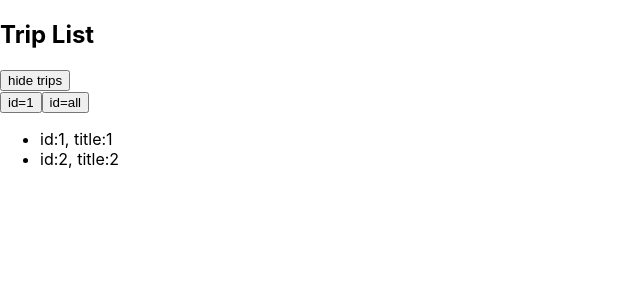
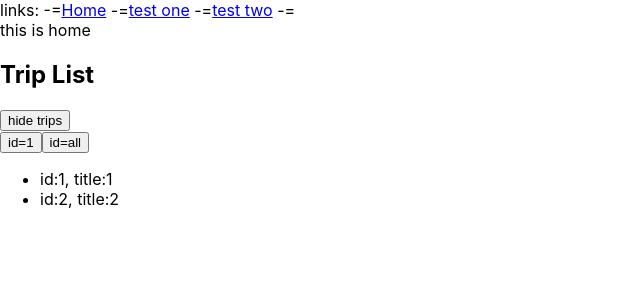
Before and after one commit to TohidEq/learning-react-maximilian-cours, a React (Create React App) app in the folder 05-netninja-data-fetch/tripago/: page / in a window 1280 px wide. Shown: the top 300 px of the page, without its empty margins (0-640 px from the left). Built offline with nearby package versions, Linux system fonts and the light colour scheme; data requests are answered from the project's data file; the HTML template or start-up script is replaced by a standard one.

Commit message:
10-Links without NavLink  Net Ninja

```diff
--- a/05-netninja-data-fetch/tripago/src/App.js
+++ b/05-netninja-data-fetch/tripago/src/App.js
@@ -1,19 +1,56 @@
-import { BrowserRouter as Router, Routes, Route } from "react-router-dom";
+import { BrowserRouter, Routes, Route, Link } from "react-router-dom";
+
 import Home from "./Components/Home/Home";
-import TripList from "./Components/TripList/TripList";
+import TestOne from "./Components/TestOne/TestOne";
+import TestTwo from "./Components/TestTwo/TestTwo";
 
 function App() {
   return (
-    <Router>
-      <div className="App">
+    <div className="App">
+      <BrowserRouter>
+        <nav>
+          links: -=
+          <Link to={"/"}>Home</Link> -=
+          <Link to={"/testone"}>test one</Link> -=
+          <Link to={"/testtwo"}>test two</Link> -=
+        </nav>
         <Routes>
-          <Route path="/" element={<TripList />} />
+          <Route exact path="/" element={<Home />} />
+          <Route path="testone" element={<TestOne />} />
 
-          {/* <Route path="*" element={<NotFound />} /> */}
+          <Route path="testtwo" element={<TestTwo />} />
+          {/* <Route path="*" element={<NotFound />*/}
         </Routes>
-      </div>
-    </Router>
+      </BrowserRouter>
+    </div>
   );
 }
 
 export default App;
+
+/*
+
+
+
+<BrowserRouter>
+        <nav>
+          links:
+          <Link to={"/"}>Home</Link>
+          <Link to={"/testone"}>test one</Link>
+          <Link to={"/testtwo"}>test two</Link>
+        </nav>
+        <Routes>
+          <Route exact path="/" element={<TripList />} />
+          <Route path="testone">
+            <TestOne />
+          </Route>
+
+          <Route path="testtwo">
+            <TestTwo />
+          </Route>
+          {/ <Route path="*" element={<NotFound />} /> /}
+        </Routes>
+      </BrowserRouter>
+
+
+*/
--- /dev/null
+++ b/05-netninja-data-fetch/tripago/src/Components/TestOne/TestOne.js
@@ -0,0 +1,5 @@
+const TestOne = () => {
+  return <>test one</>;
+};
+
+export default TestOne;
--- /dev/null
+++ b/05-netninja-data-fetch/tripago/src/Components/TestTwo/TestTwo.js
@@ -0,0 +1,5 @@
+const TestTwo = () => {
+  return <>test two</>;
+};
+
+export default TestTwo;
```
